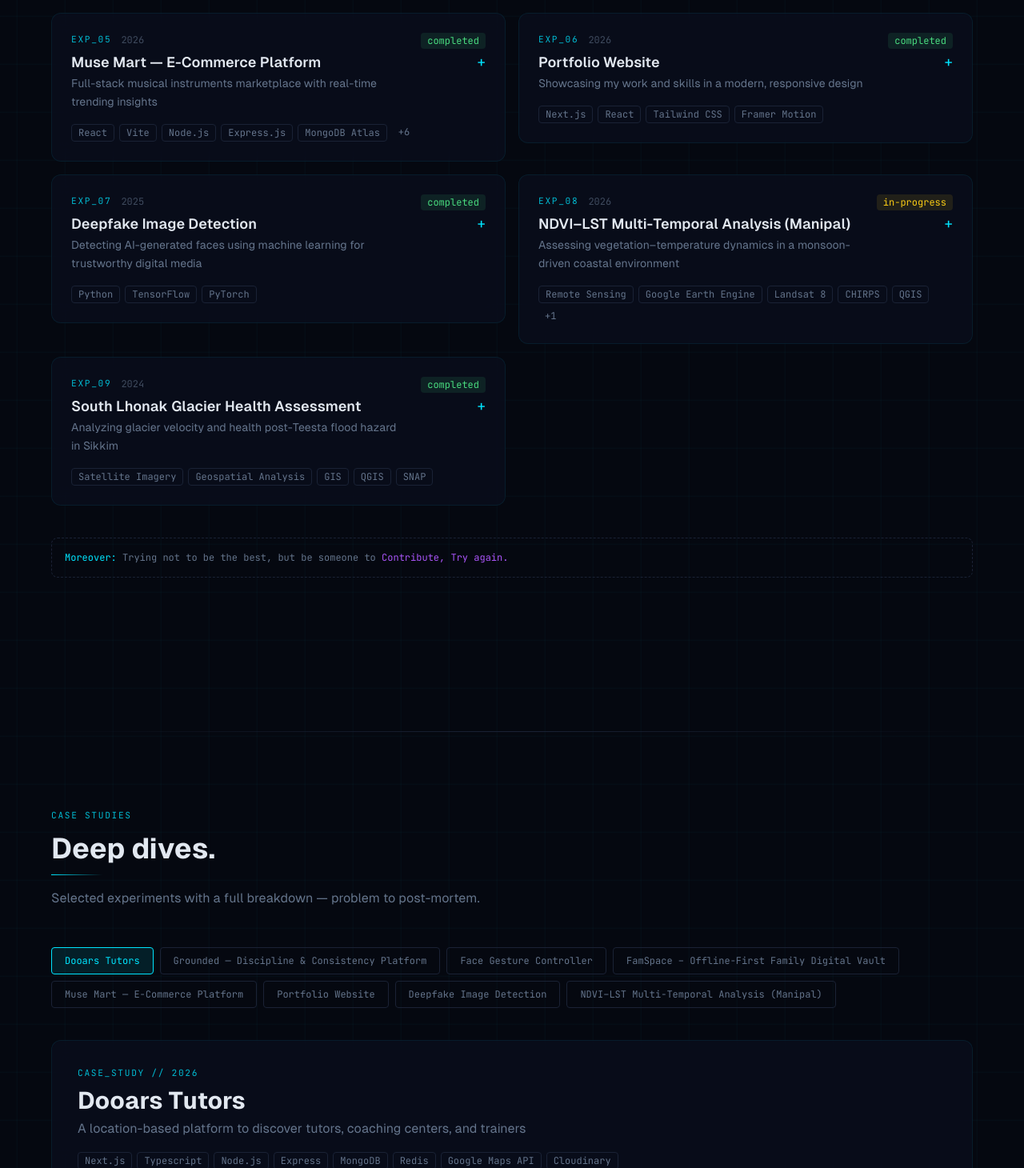
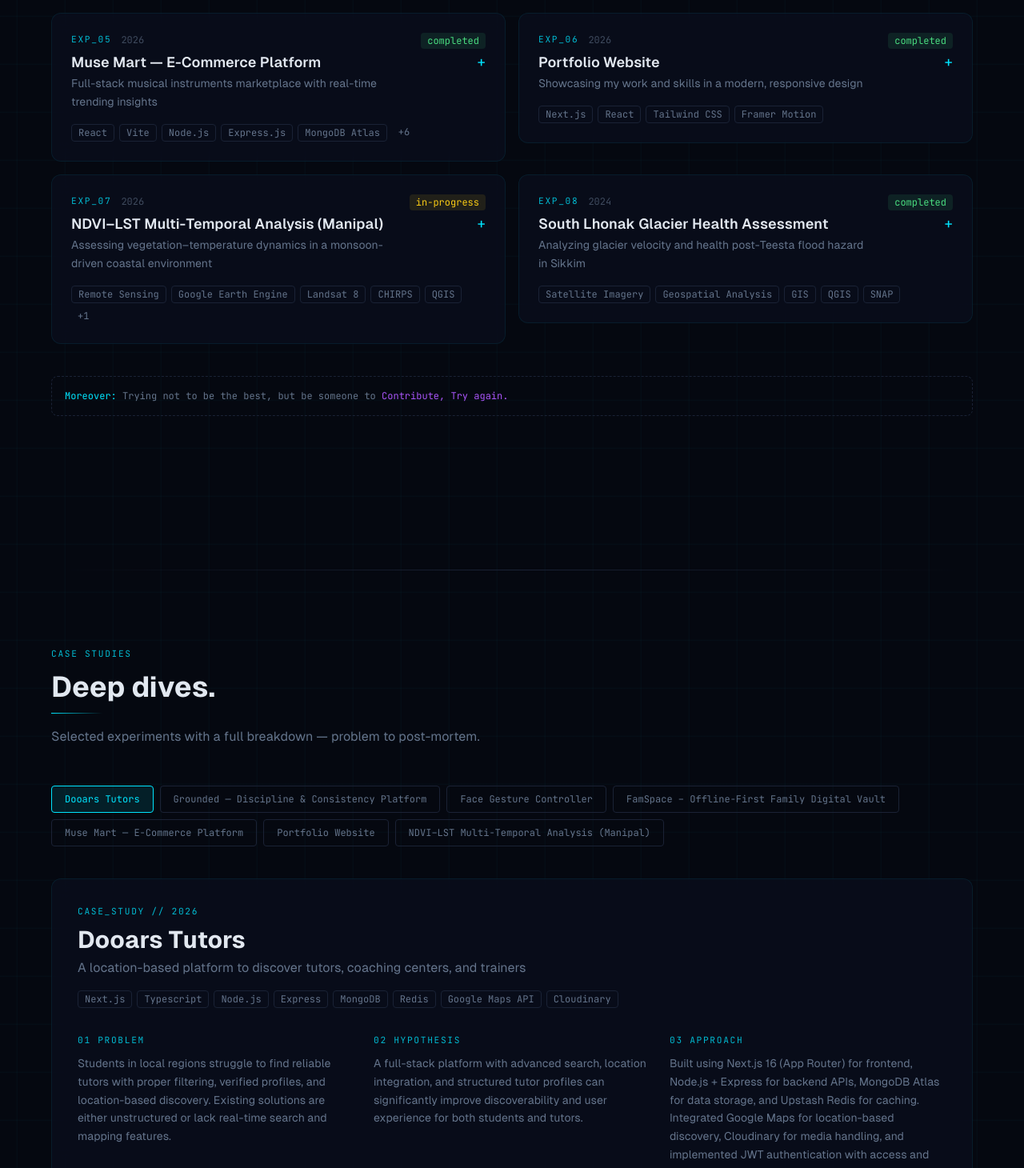
Before and after one commit to Subhadeep-Dhar/portfolio, a Next.js app: page / in a window 1280 px wide. Shown: the part 3661-5121 px from the top of the page at 80% size. Built offline with nearby package versions, Linux system fonts and the light colour scheme.

Commit message:
project update

```diff
--- a/src/data/projects.js
+++ b/src/data/projects.js
@@ -218,30 +218,30 @@ export const projects = [
       github: 'https://github.com/Subhadeep-Dhar/portfolio',
     },
   },
-  {
-    id: 'deepfake_detection',
-    title: 'Deepfake Image Detection',
-    tagline: 'Detecting AI-generated faces using machine learning for trustworthy digital media',
-    problem:
-      'With the rapid rise of AI-generated images, distinguishing real images from deepfakes has become increasingly difficult, leading to risks in misinformation, identity fraud, and digital trust.',
-    hypothesis:
-      'A machine learning-based approach leveraging convolutional neural networks (CNNs) trained on real vs. synthetic image datasets can accurately detect subtle artifacts and inconsistencies in deepfake images.',
-    approach:
-      'Built and trained a deep learning model using CNN architectures on labeled datasets of real and fake images. Applied image preprocessing techniques such as normalization, resizing, and augmentation to improve generalization. Used TensorFlow/PyTorch for model training, and integrated the trained model into a lightweight web interface for real-time predictions.',
-    result:
-      'Achieved high classification accuracy on validation data, with fast inference suitable for real-time detection. The system can reliably flag manipulated or AI-generated images, enhancing digital content verification.',
-    future:
-      'Expand the dataset to include newer deepfake techniques, improve model robustness against adversarial attacks, and deploy as an API or browser extension for wider accessibility.',
-    tech: ['Python', 'TensorFlow', 'PyTorch'],
-    tags: ['ML', 'Research'],
-    featured: true,
-    status: 'completed',
-    year: '2025',
-    links: {
-      demo: '',
-      github: '',
-    },
-  },
+  // {
+  //   id: 'deepfake_detection',
+  //   title: 'Deepfake Image Detection',
+  //   tagline: 'Detecting AI-generated faces using machine learning for trustworthy digital media',
+  //   problem:
+  //     'With the rapid rise of AI-generated images, distinguishing real images from deepfakes has become increasingly difficult, leading to risks in misinformation, identity fraud, and digital trust.',
+  //   hypothesis:
+  //     'A machine learning-based approach leveraging convolutional neural networks (CNNs) trained on real vs. synthetic image datasets can accurately detect subtle artifacts and inconsistencies in deepfake images.',
+  //   approach:
+  //     'Built and trained a deep learning model using CNN architectures on labeled datasets of real and fake images. Applied image preprocessing techniques such as normalization, resizing, and augmentation to improve generalization. Used TensorFlow/PyTorch for model training, and integrated the trained model into a lightweight web interface for real-time predictions.',
+  //   result:
+  //     'Achieved high classification accuracy on validation data, with fast inference suitable for real-time detection. The system can reliably flag manipulated or AI-generated images, enhancing digital content verification.',
+  //   future:
+  //     'Expand the dataset to include newer deepfake techniques, improve model robustness against adversarial attacks, and deploy as an API or browser extension for wider accessibility.',
+  //   tech: ['Python', 'TensorFlow', 'PyTorch'],
+  //   tags: ['ML', 'Research'],
+  //   featured: true,
+  //   status: 'completed',
+  //   year: '2025',
+  //   links: {
+  //     demo: '',
+  //     github: '',
+  //   },
+  // },
   {
     id: 'manipal_ndvi_lst',
     title: 'NDVI–LST Multi-Temporal Analysis (Manipal)',
```
